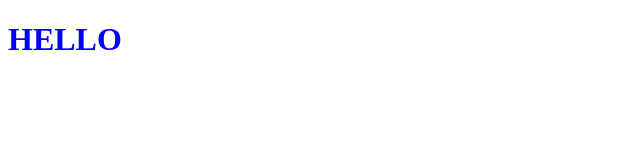
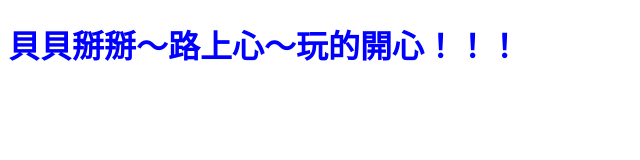
Before and after one commit to liwenchiou/htmlcssUpdate, a plain HTML site: page index.html in a window 1280 px wide. Shown: the whole page, without its empty margins (0-640 px from the left). Drawn offline with Linux system fonts and the light colour scheme.

Commit message:
Update index.html

```diff
--- a/index.html
+++ b/index.html
@@ -7,6 +7,6 @@
     <link rel="stylesheet" href="all.css">
 </head>
 <body>
-    <h1>HELLO</h1>
+    <h1>貝貝掰掰～路上心～玩的開心！！！</h1>
 </body>
 </html>
```
